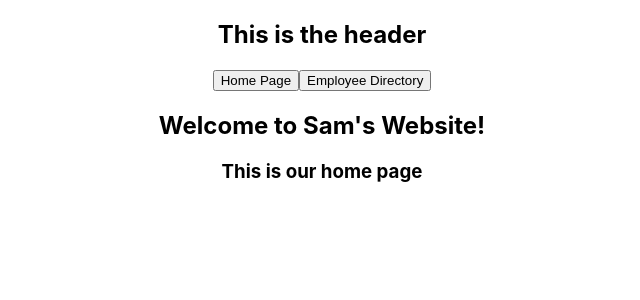
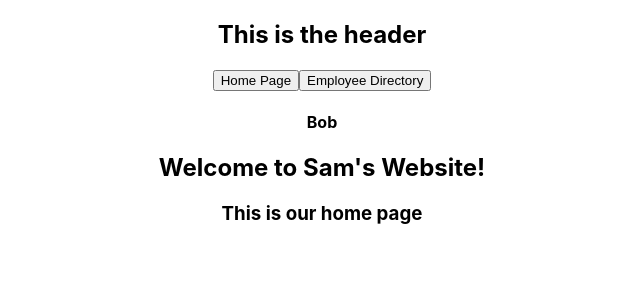
Before and after one commit to sfazli96/React-browserRouterTutorial, a React (Create React App) app: page / in a window 1280 px wide. Shown: the top 300 px of the page, without its empty margins (318-958 px from the left). Built offline with nearby package versions, Linux system fonts and the light colour scheme.

Commit message:
Employee name can be output on screen

```diff
--- /dev/null
+++ b/src/EmployeeAPI.js
@@ -0,0 +1,32 @@
+const employees = [
+    {
+        id: "1",
+        name: "Bob",
+        role: "Software Engineer"
+    },
+    {
+        id: "2",
+        name: "Bob",
+        role: "CEO"
+    },
+    {
+        id: "3",
+        name: "Steve",
+        role: "CTO"
+    },
+
+];
+
+// This is our function that will return employees
+// id in this list is unique.
+ export const getAllEmployees = () => {
+    return employees;
+};
+
+// The filter will go through a list and check a conditional statement on every element in that list. If our condition is true then we append it to the new list
+// If its false then we don't append it to the list.
+ export const getEmployeeById = id => {
+    return employees.filter(employee => {
+        return employee.id === id;
+    });
+};
--- a/src/Header.js
+++ b/src/Header.js
@@ -1,5 +1,6 @@
 import React, { Component } from 'react';
 import { withRouter } from "react-router-dom";
+import { getEmployeeById} from "./EmployeeAPI";
 
 
 // This file is our header file. The button we wrote will show a button on the website but won't do anything when we press the button, yet.
@@ -23,6 +24,7 @@ class Header extends Component {
                 <button onClick = {this.handleClickEmployeeDirectory}>
                     Employee Directory
                 </button>
+                <h4>{getEmployeeById("1")[0].name}</h4>
             </div>
         );
     }
```
